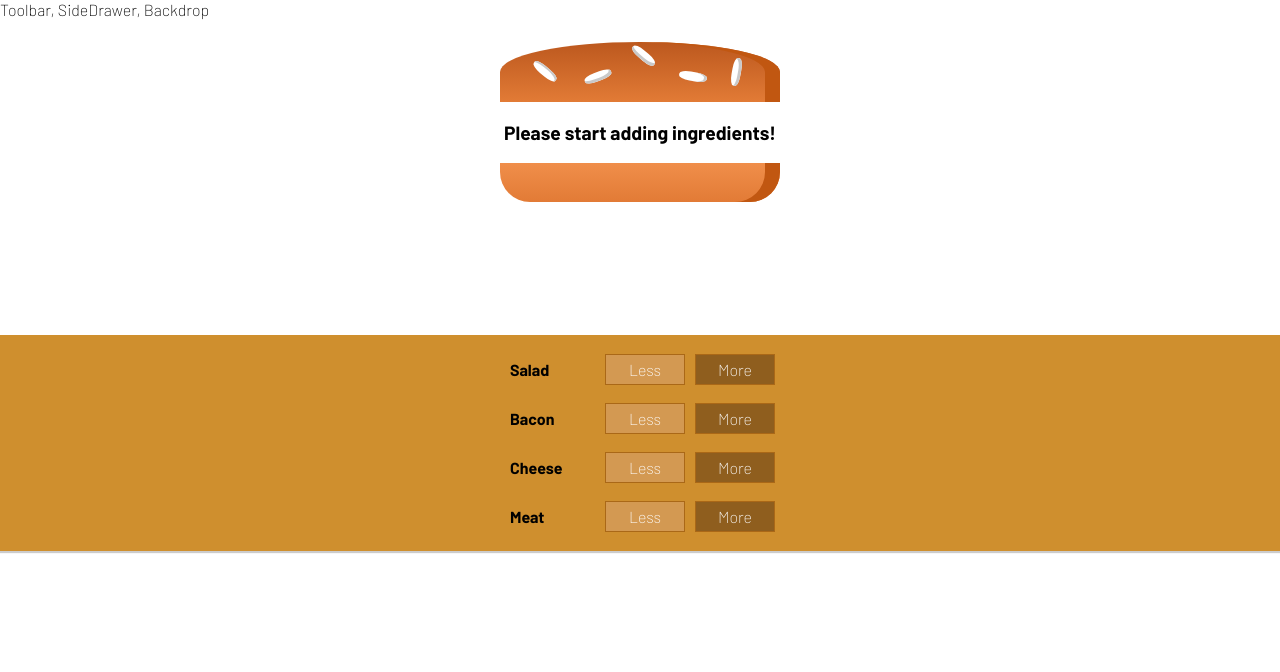
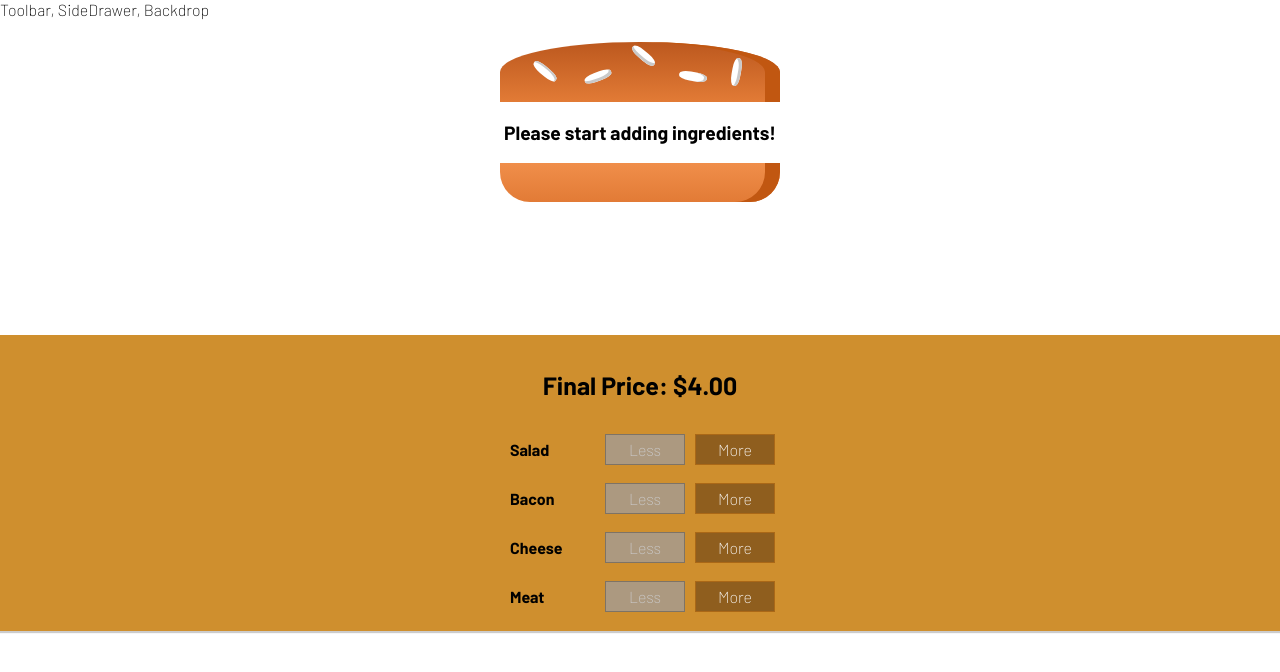
Before and after one commit to airazabal92/burger, a React (Create React App) app: page / in a window 1280 px wide. Shown: the top 672 px of the page. Built offline with nearby package versions, Linux system fonts and the light colour scheme.

Commit message:
Added price

```diff
--- a/src/components/Burger/BuildControls/BuildControl/BuildControl.js
+++ b/src/components/Burger/BuildControls/BuildControl/BuildControl.js
@@ -4,7 +4,11 @@ import classes from "./BuildControl.module.css";
 const buildControl = (props) => (
   <div className={classes.BuildControl}>
     <div className={classes.Label}>{props.label}</div>
-    <button className={classes.Less} onClick={props.removed}>
+    <button
+      className={classes.Less}
+      onClick={props.removed}
+      disabled={props.disabled}
+    >
       Less
     </button>
     <button className={classes.More} onClick={props.added}>
--- a/src/components/Burger/BuildControls/BuildControls.js
+++ b/src/components/Burger/BuildControls/BuildControls.js
@@ -11,8 +11,10 @@ const controls = [
 
 const buildControls = (props) => (
   <div className={classes.BuildControls}>
+    <p className={classes.Price}>Final Price: ${props.finalPrice.toFixed(2)}</p>
     {controls.map((ctrl) => (
       <BuildControl
+        disabled={props.disabled[ctrl.type]}
         added={() => props.ingredientAdded(ctrl.type)}
         removed={() => props.ingredientRemoved(ctrl.type)}
         key={ctrl}
--- a/src/components/Burger/BuildControls/BuildControls.module.css
+++ b/src/components/Burger/BuildControls/BuildControls.module.css
@@ -8,3 +8,8 @@
   margin: auto;
   padding: 10px 0;
 }
+
+.Price {
+  font-size: 25px;
+  font-weight: bold;
+}
--- a/src/containers/BurgerBuilder/BurgerBuilder.js
+++ b/src/containers/BurgerBuilder/BurgerBuilder.js
@@ -39,6 +39,11 @@ class BurgerBuilder extends Component {
 
   removeIngredientHandler = (type) => {
     const oldCount = this.state.ingredients[type];
+
+    if (oldCount <= 0) {
+      return;
+    }
+
     const updatedCount = oldCount - 1;
     const updatedIngredients = {
       ...this.state.ingredients
@@ -53,12 +58,22 @@ class BurgerBuilder extends Component {
   };
 
   render() {
+    const disabledInfo = {
+      ...this.state.ingredients
+    };
+
+    for (let key in disabledInfo) {
+      disabledInfo[key] = disabledInfo[key] <= 0;
+    }
+
     return (
       <Aux>
         <Burger ingredients={this.state.ingredients}></Burger>
         <BuildControls
+          disabled={disabledInfo}
           ingredientAdded={this.addIngredientHandler}
           ingredientRemoved={this.removeIngredientHandler}
+          finalPrice={this.state.totalPrice}
         ></BuildControls>
       </Aux>
     );
```
Also changed, not shown: 1 other file (tests, documents, lock files or other folders).
